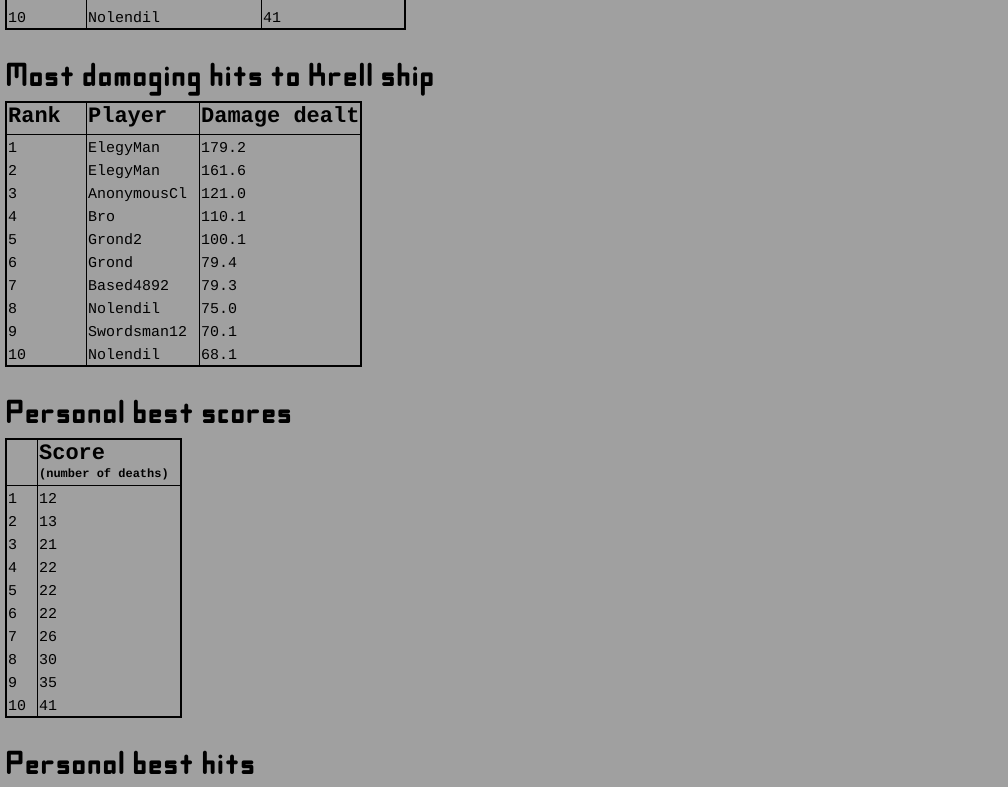
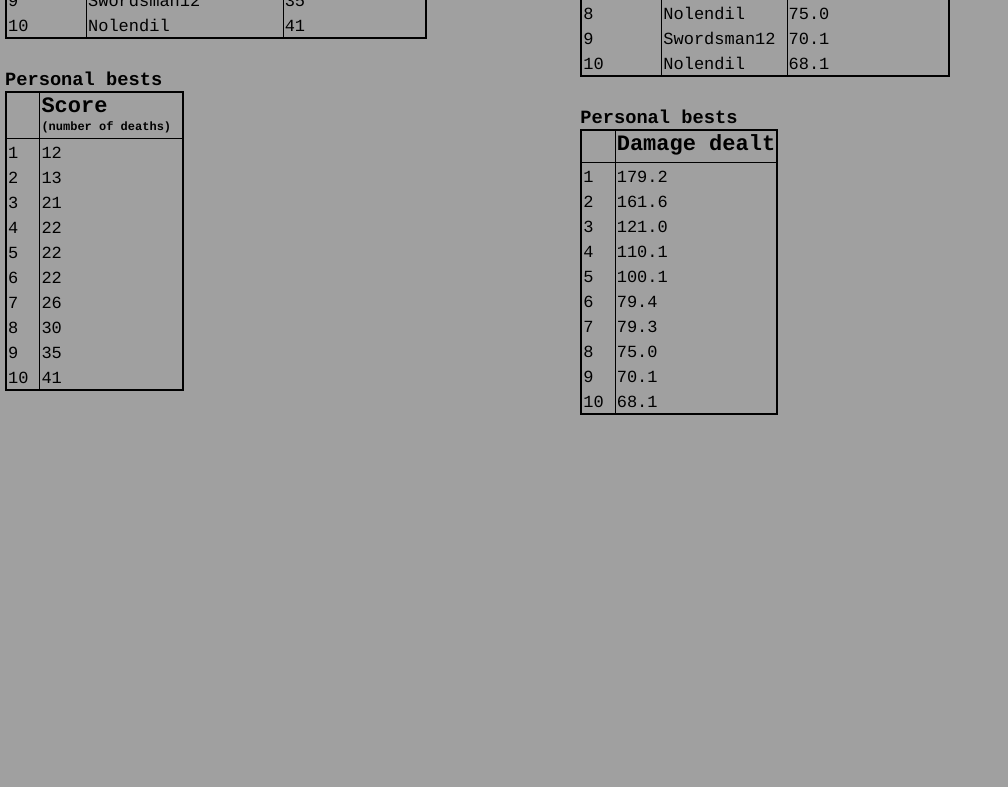
Before and after one commit to MattSteveMitch/startup, a React (Vite) app: page /scores in a window 1280 px wide. Shown: the part 380-1167 px from the top of the page, without its empty margins (0-1008 px from the left). After the commit the page ends 800 px from the top, so only its background shows below. Built offline with nearby package versions, Linux system fonts and the light colour scheme.

Commit message:
adjusting score table formatting

```diff
--- a/src/scores/scores.css
+++ b/src/scores/scores.css
@@ -1,15 +1,17 @@
 @scope (.scoresBody) {
 
 h2 {
-    font-family: starsight;
-    font-size: 33px;
-    font-weight: normal;
     padding-top: 33px;
-    padding-bottom: 5px;
+    padding-bottom: 0px;
 }
 
-footer {
-    padding-top: 25px;
+h3 {
+    margin-top: 30px;
+}
+
+main {
+    display: flex;
+    flex-direction: row;
 }
 
 table {
@@ -23,7 +25,7 @@ section {
 }
 
 td {
-    font-size: 15px;
+    font-size: 17px;
     padding-top: 5px;
     border-left: 1px solid black;
     padding-right: 11px;
@@ -34,8 +36,8 @@ th {
     border-left: 1px solid black;
 }
 
-table.hit > tr {
-    border-bottom: 1px solid black;
+section:nth-child(2) {
+    margin-left: 100px;
 }
 
 th.rank {
@@ -53,4 +55,16 @@ tr.spare > td {
     border-bottom: 1px solid black;
     font-weight: bold;
 }
+
+@media (max-width: 1000px) {
+    main {
+        display: block;
+    }
+
+    section:nth-child(2) {
+        margin-left: 0px;
+        margin-top: 100px;
+    }
 }
+
+}
--- a/src/scores/scores.jsx
+++ b/src/scores/scores.jsx
@@ -73,10 +73,63 @@ function ScoresBody() {
                 <td>41</td>
             </tr>
         </table>
+
+        <div className="personal">
+        <h3>Personal bests</h3>
+        <table className="score">
+            <th></th>
+            <th>Score</th>
+            <tr className="spare">
+                <td></td>
+                <td>(number of deaths)</td>
+            </tr>
+            <tr>
+                <td>1</td>
+                <td>12</td>
+            </tr>
+            <tr>
+                <td>2</td>
+                <td>13</td>
+            </tr>
+            <tr>
+                <td>3</td>
+                <td>21</td>
+            </tr>
+            <tr>
+                <td>4</td>
+                <td>22</td>
+            </tr>
+            <tr>
+                <td>5</td>
+                <td>22</td>
+            </tr>
+            <tr>
+                <td>6</td>
+                <td>22</td>
+            </tr>
+            <tr>
+                <td>7</td>
+                <td>26</td>
+            </tr>
+            <tr>
+                <td>8</td>
+                <td>30</td>
+            </tr>
+            <tr>
+                <td>9</td>
+                <td>35</td>
+            </tr>
+            <tr>
+                <td>10</td>
+                <td>41</td>
+            </tr>
+        </table>
+        </div>
     </section>
 
     <section>
         <h2>Most damaging hits to Krell ship</h2>
+        <h3>Overall bests</h3>
         <table>
             <th className="rank">Rank</th>
             <th className="player">Player</th>
@@ -137,62 +190,9 @@ function ScoresBody() {
                 <td>68.1</td>
             </tr>
         </table>
-    </section>
 
-    <section>
-        <h2>Personal best scores</h2>
-        <table className="score">
-            <th></th>
-            <th>Score</th>
-            <tr className="spare">
-                <td></td>
-                <td>(number of deaths)</td>
-            </tr>
-            <tr>
-                <td>1</td>
-                <td>12</td>
-            </tr>
-            <tr>
-                <td>2</td>
-                <td>13</td>
-            </tr>
-            <tr>
-                <td>3</td>
-                <td>21</td>
-            </tr>
-            <tr>
-                <td>4</td>
-                <td>22</td>
-            </tr>
-            <tr>
-                <td>5</td>
-                <td>22</td>
-            </tr>
-            <tr>
-                <td>6</td>
-                <td>22</td>
-            </tr>
-            <tr>
-                <td>7</td>
-                <td>26</td>
-            </tr>
-            <tr>
-                <td>8</td>
-                <td>30</td>
-            </tr>
-            <tr>
-                <td>9</td>
-                <td>35</td>
-            </tr>
-            <tr>
-                <td>10</td>
-                <td>41</td>
-            </tr>
-        </table>
-    </section>
-
-    <section>
-        <h2>Personal best hits</h2>
+        <div className="personal">
+        <h3>Personal bests</h3>
         <table>
             <th></th>
             <th>Damage dealt</th>
@@ -241,6 +241,7 @@ function ScoresBody() {
                 <td>68.1</td>
             </tr>
         </table>
+        </div>
     </section>
 
 </main>
```
